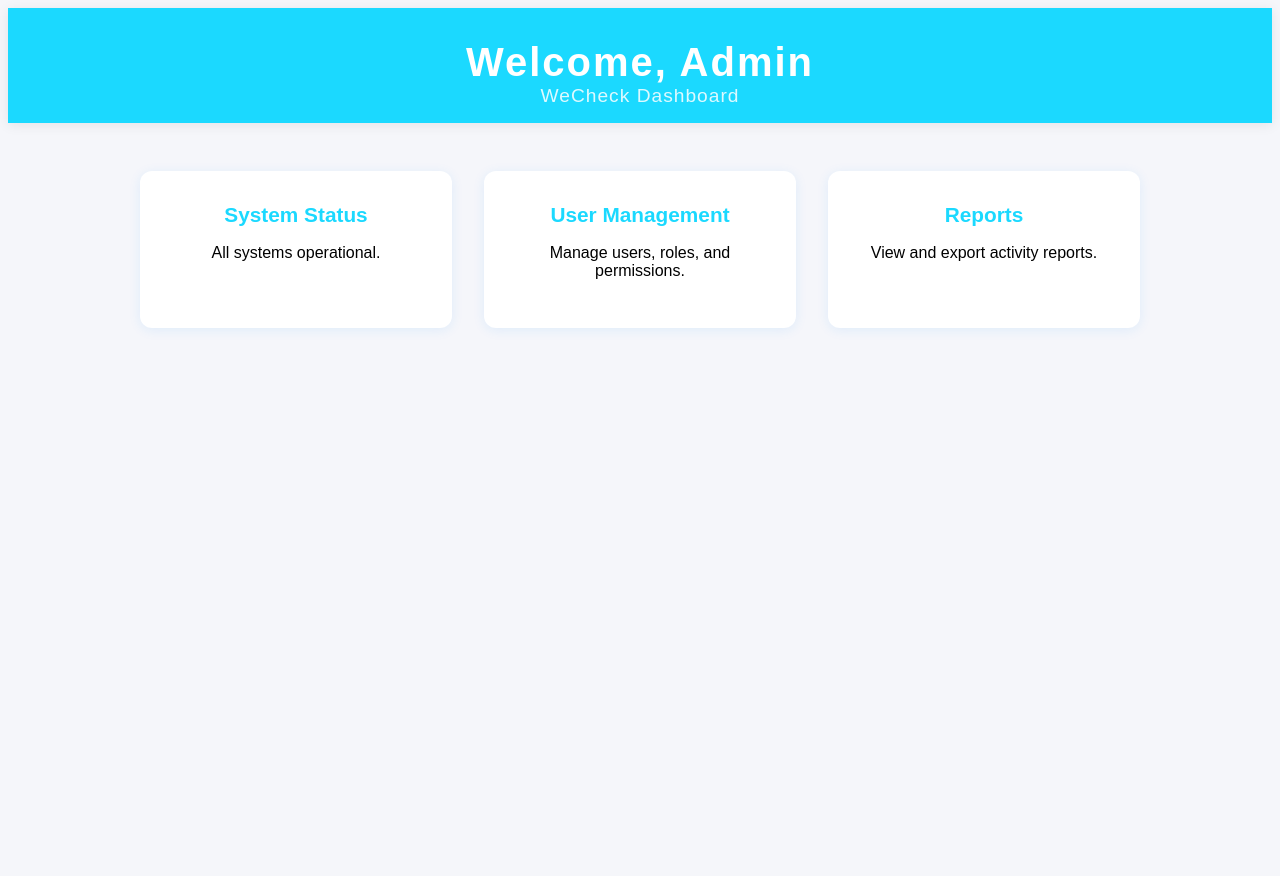
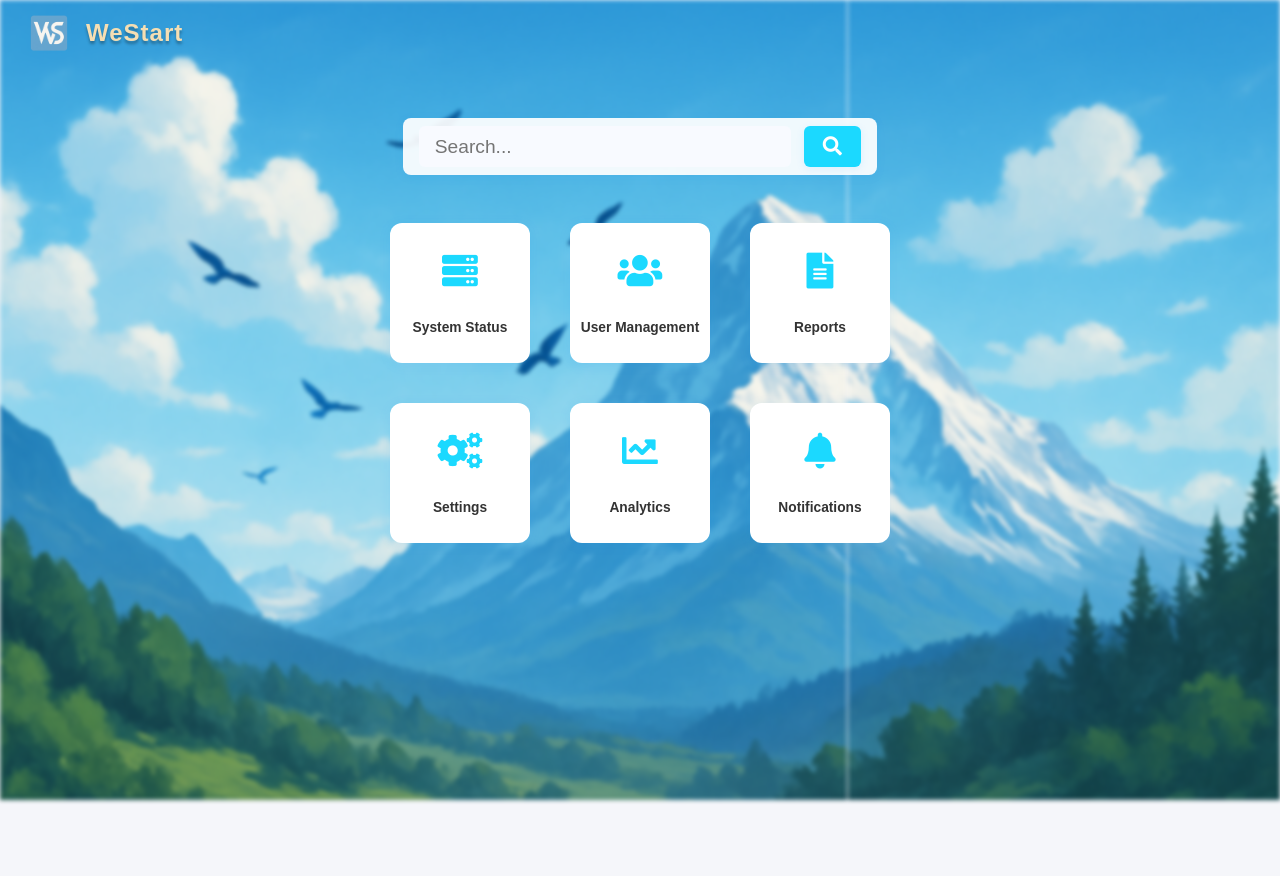
Before and after one commit to Quyet-TrinhVan/checking-application, a Flask app: page /admin/homepage in a window 1280 px wide. Before the commit the page ends 329 px from the top, so only its background shows below. Run offline with Flask 3, Linux system fonts and the light colour scheme.

Commit message:
build admin/homepage

```diff
--- a/dashboard/static/css/style.css
+++ b/dashboard/static/css/style.css
@@ -142,18 +142,47 @@
     min-height: 100vh;
     font-family: Arial, sans-serif;
 }
-.dashboard-header {
-    background: var(--main-color);
-    color: #fff;
-    padding: 2rem 0 1rem 0;
-    text-align: center;
-    box-shadow: 0 2px 12px rgba(0,0,0,0.08);
+.dashboard-page {
+    position: relative;
 }
-.dashboard-header h1 {
-    margin: 0;
-    font-size: 2.5rem;
+.dashboard-page::before {
+    content: '';
+    position: fixed;
+    top: 0;
+    left: 0;
+    width: 100vw;
+    height: 100vh;
+    background: url('/static/images/homepage_background.png') no-repeat center center fixed;
+    background-size: cover;
+    filter: blur(2px);
+    z-index: -1;
+}
+.dashboard-topbar {
+    width: 100%;
+    position: fixed;
+    top: 0;
+    left: 0;
+    display: flex;
+    align-items: center;
+    padding: 0.5rem 1.5rem;
+    z-index: 100;
+}
+.dashboard-logo {
+    width: 50px;
+    height: 50px;
+    object-fit: contain;
+    margin-right: 12px;
+}
+.dashboard-brand {
+    font-size: 1.5rem;
     font-weight: 900;
-    letter-spacing: 2px;
+    color: wheat;
+    letter-spacing: 1px;
+    text-shadow: 0 3px 3px rgba(0,0,0,0.3);
+}
+body.dashboard-page {
+    position: relative;
+    padding-top: 60px;
 }
 .dashboard-sub {
     font-size: 1.2rem;
@@ -163,28 +192,97 @@
 }
 .dashboard-content {
     display: flex;
+    flex-direction: column;
+    align-items: center;
+    gap: 2.5rem;
+    margin: 3rem auto;
+    max-width: 1100px;
+}
+.dashboard-row {
+    display: flex;
     justify-content: center;
-    gap: 2rem;
-    margin: 3rem auto;
-    max-width: 1000px;
+    gap: 2.5rem;
+    width: 100%;
 }
 .dashboard-card {
     background: #fff;
     border-radius: 12px;
     box-shadow: 0 2px 12px rgba(30,144,255,0.10);
-    padding: 2rem 1.5rem;
-    min-width: 220px;
-    flex: 1;
+    width: 140px;
+    height: 140px;
+    min-width: 140px;
+    min-height: 140px;
+    max-width: 140px;
+    max-height: 140px;
+    flex: none;
     text-align: center;
     transition: box-shadow 0.2s, transform 0.2s;
+    display: flex;
+    flex-direction: column;
+    align-items: center;
+    justify-content: center;
+    text-decoration: none;
 }
 .dashboard-card:hover {
     box-shadow: 0 6px 24px rgba(30,144,255,0.18);
     transform: translateY(-4px) scale(1.03);
 }
-.dashboard-card h2 {
-    margin-top: 0;
+.dashboard-card-icon {
+    font-size: 2.24rem;
     color: var(--main-color);
-    font-size: 1.3rem;
+    margin-bottom: 1.2rem;
+}
+.dashboard-card-title {
+    font-size: 0.86rem;
     font-weight: 700;
+    color: #333;
+    margin-top: 0.5rem;
+    text-decoration: none;
 }
+.dashboard-card:visited, .dashboard-card:active, .dashboard-card:focus {
+    text-decoration: none;
+}
+.dashboard-searchbar {
+    width: 100%;
+    display: flex;
+    justify-content: center;
+    align-items: center;
+    margin-top: 50px;
+    margin-bottom: 24px;
+}
+.search-form {
+    display: flex;
+    align-items: center;
+    background: rgba(255,255,255,0.92);
+    border-radius: 8px;
+    box-shadow: 0 2px 8px rgba(30,144,255,0.10);
+    padding: 0.5rem 1rem;
+    width: 35%;
+    min-width: 320px;
+    max-width: 600px;
+}
+.search-input {
+    border: none;
+    outline: none;
+    font-size: 1.2rem;
+    padding: 0.6rem 1rem;
+    border-radius: 6px;
+    background: #f8faff;
+    margin-right: 0.8rem;
+    min-width: 220px;
+    flex: 1;
+}
+.search-btn {
+    background: var(--main-color, #0984e3);
+    color: #fff;
+    border: none;
+    border-radius: 6px;
+    padding: 0.6rem 1.2rem;
+    font-size: 1.2rem;
+    cursor: pointer;
+    transition: background 0.2s, box-shadow 0.2s;
+    box-shadow: 0 2px 8px rgba(30,144,255,0.10);
+}
+.search-btn:hover {
+    background: #74b9ff;
+}
--- a/dashboard/templates/admin/homepage.html
+++ b/dashboard/templates/admin/homepage.html
@@ -4,25 +4,49 @@
     <meta charset="UTF-8">
     <meta name="viewport" content="width=device-width, initial-scale=1.0">
     <title>Admin Dashboard - WeCheck</title>
+    <link rel="icon" type="image/png" href="{{ url_for('static', filename='images/favicon.png') }}">
     <link rel="stylesheet" href="{{ url_for('static', filename='css/style.css') }}">
+    <link rel="stylesheet" href="https://cdnjs.cloudflare.com/ajax/libs/font-awesome/5.15.1/css/all.min.css">
 </head>
 <body class="dashboard-page">
-    <div class="dashboard-header">
-        <h1>Welcome, Admin</h1>
-        <span class="dashboard-sub">WeCheck Dashboard</span>
+    <div class="dashboard-topbar">
+        <img src="{{ url_for('static', filename='images/favicon.png') }}" alt="Logo" class="dashboard-logo">
+        <span class="dashboard-brand">WeStart</span>
+    </div>
+    <div class="dashboard-searchbar">
+        <form method="GET" class="search-form">
+            <input type="text" name="q" class="search-input" placeholder="Search...">
+            <button type="submit" class="search-btn"><i class="fas fa-search"></i></button>
+        </form>
     </div>
     <div class="dashboard-content">
-        <div class="dashboard-card">
-            <h2>System Status</h2>
-            <p>All systems operational.</p>
+        <div class="dashboard-row">
+            <a href="#system-status" class="dashboard-card">
+                <div class="dashboard-card-icon"><i class="fas fa-server"></i></div>
+                <div class="dashboard-card-title">System Status</div>
+            </a>
+            <a href="#user-management" class="dashboard-card">
+                <div class="dashboard-card-icon"><i class="fas fa-users"></i></div>
+                <div class="dashboard-card-title">User Management</div>
+            </a>
+            <a href="#reports" class="dashboard-card">
+                <div class="dashboard-card-icon"><i class="fas fa-file-alt"></i></div>
+                <div class="dashboard-card-title">Reports</div>
+            </a>
         </div>
-        <div class="dashboard-card">
-            <h2>User Management</h2>
-            <p>Manage users, roles, and permissions.</p>
-        </div>
-        <div class="dashboard-card">
-            <h2>Reports</h2>
-            <p>View and export activity reports.</p>
+        <div class="dashboard-row">
+            <a href="#settings" class="dashboard-card">
+                <div class="dashboard-card-icon"><i class="fas fa-cogs"></i></div>
+                <div class="dashboard-card-title">Settings</div>
+            </a>
+            <a href="#analytics" class="dashboard-card">
+                <div class="dashboard-card-icon"><i class="fas fa-chart-line"></i></div>
+                <div class="dashboard-card-title">Analytics</div>
+            </a>
+            <a href="#notifications" class="dashboard-card">
+                <div class="dashboard-card-icon"><i class="fas fa-bell"></i></div>
+                <div class="dashboard-card-title">Notifications</div>
+            </a>
         </div>
     </div>
 </body>
--- a/dashboard/templates/login.html
+++ b/dashboard/templates/login.html
@@ -4,10 +4,15 @@
     <meta charset="UTF-8">
     <meta name="viewport" content="width=device-width, initial-scale=1.0">
     <title>Login - Face Checking Dashboard</title>
+    <link rel="icon" type="image/png" href="{{ url_for('static', filename='images/favicon.png') }}">
     <link rel="stylesheet" href="{{ url_for('static', filename='css/style.css') }}">
     <link rel="stylesheet" href="https://cdnjs.cloudflare.com/ajax/libs/font-awesome/5.15.1/css/all.min.css">
 </head>
 <body class="login-page">
+    <div class="dashboard-topbar">
+        <img src="{{ url_for('static', filename='images/favicon.png') }}" alt="Logo" class="dashboard-logo">
+        <span class="dashboard-brand">WeStart</span>
+    </div>
     <div class="branding">
         <span class="brand-main">WeCheck</span><br>
         <span class="brand-sub">Dashboard</span>
```
Also changed, not shown: dashboard/static/images/favicon.png (added).
